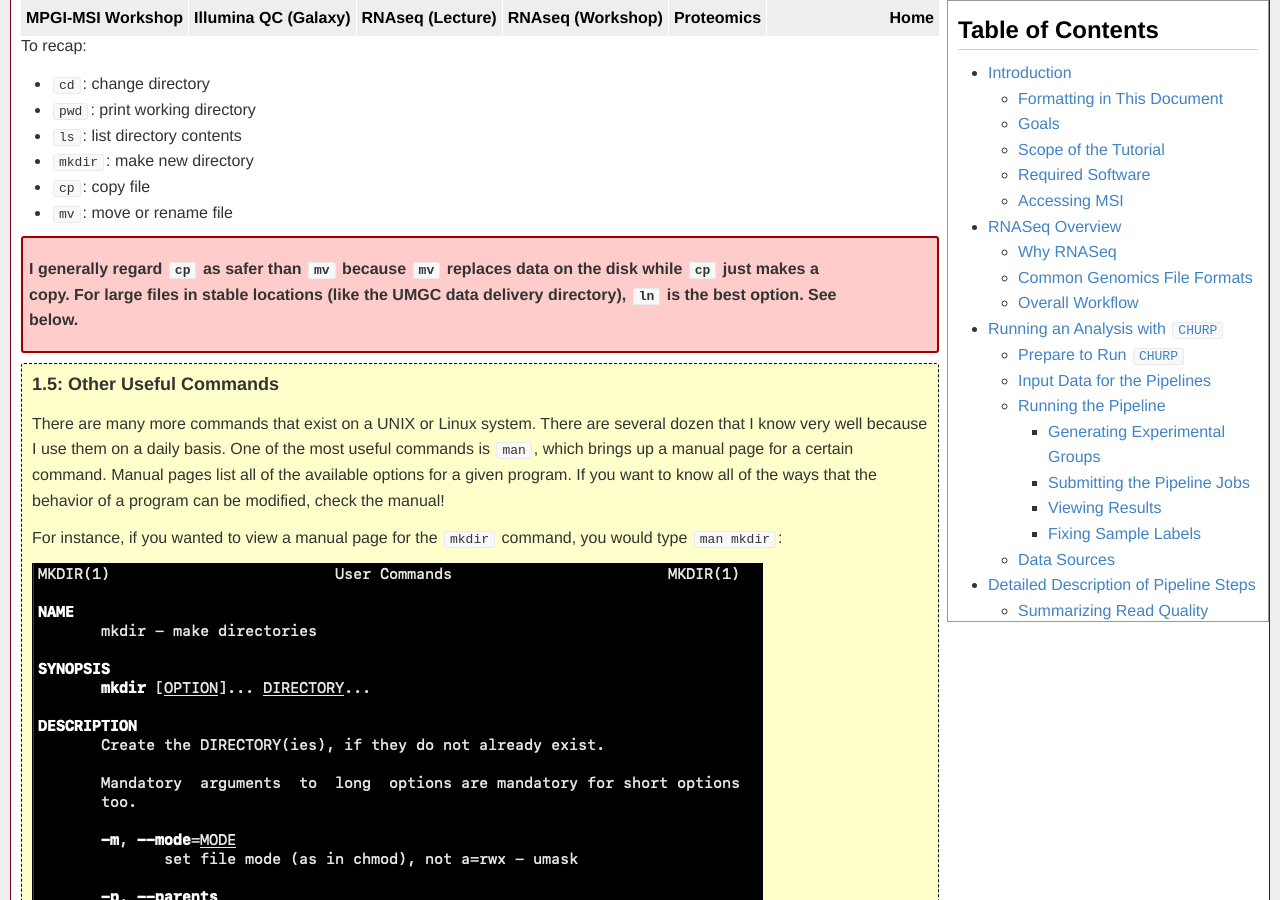
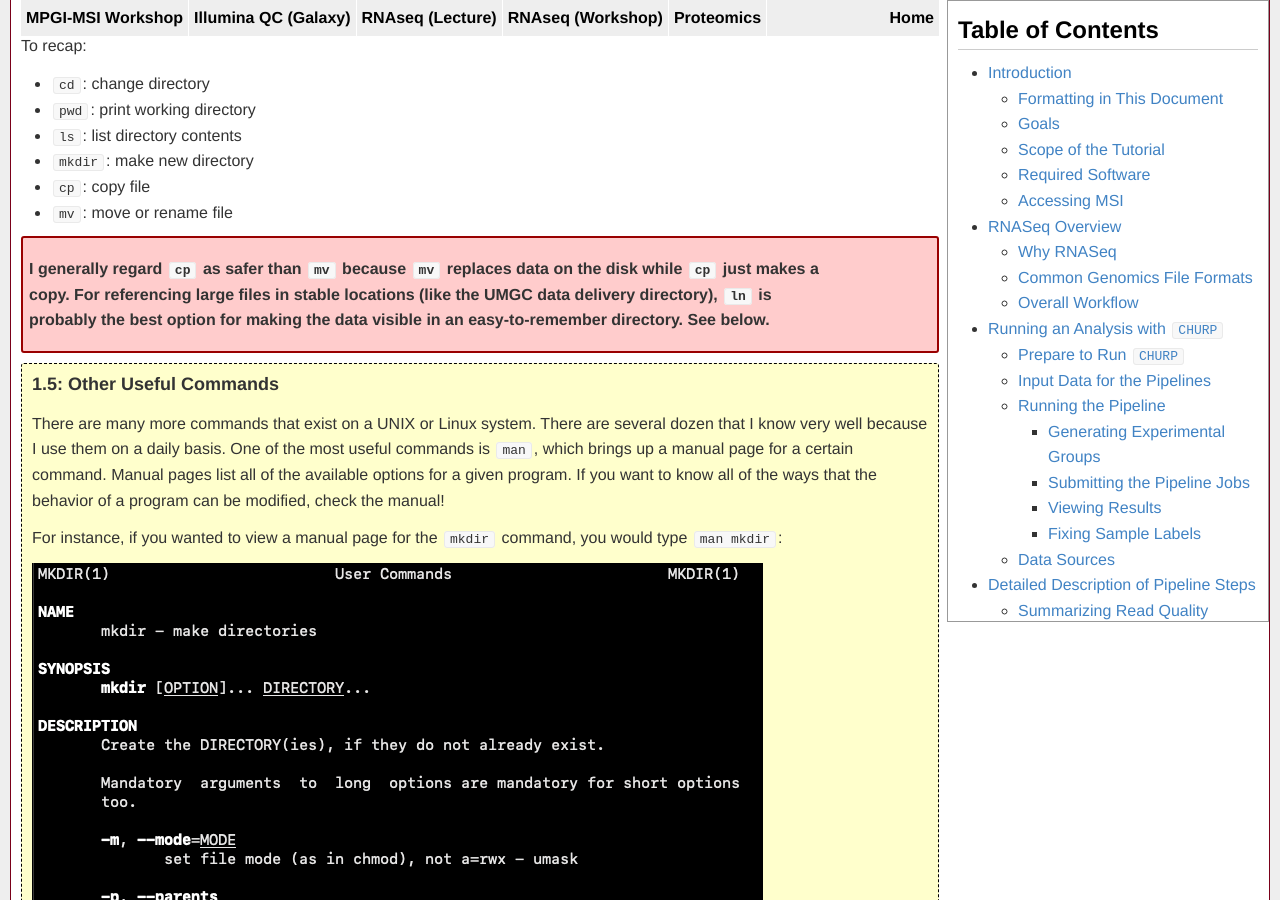
Before and after one commit to msi-ris/Tutorials, a Jekyll site: the page built from rnaseq_cmd_beta.md, in a window 1280 px wide and 900 px high, scrolled down 13611 px. Built offline with Jekyll 4.4.1, drawn with Linux system fonts in a browser that asks for light colours.

Commit message:
Update rnaseq beta

```diff
--- a/rnaseq_cmd_beta.md
+++ b/rnaseq_cmd_beta.md
@@ -427,8 +427,9 @@ To recap:
 <div class="warn" markdown="1">
 
 I generally regard `cp` as safer than `mv` because `mv` replaces data on the
-disk while `cp` just makes a copy. For large files in stable locations (like
-the UMGC data delivery directory), `ln` is the best option. See below.
+disk while `cp` just makes a copy. For referencing large files in stable
+locations (like the UMGC data delivery directory), `ln` is probably the best
+option for making the data visible in an easy-to-remember directory. See below.
 
 </div>
 
```
